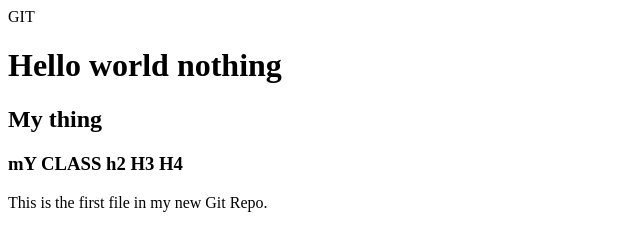
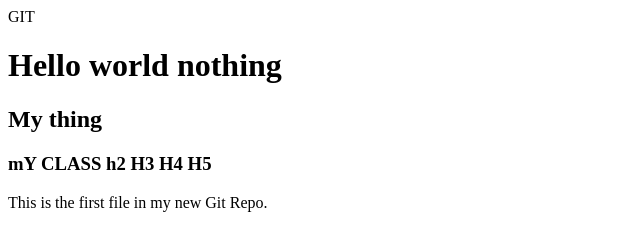
Before and after one commit to AKPAN000/My-folder-is-busy, a plain HTML site: page index.html in a window 1280 px wide. Shown: the full height of the page, 0-640 px from the left. Drawn offline with Linux system fonts and the light colour scheme.

Commit message:
One file is deleted and one inserted

```diff
--- a/index.html
+++ b/index.html
@@ -7,7 +7,7 @@ GIT <!DOCTYPE html>
 
 <h1>Hello world nothing</h1>
 <h2> My thing </h2>
-<h3>mY CLASS h2 H3 H4 </h3>
+<h3>mY CLASS h2 H3 H4 H5 </h3>
 <p>This is the first file in my new Git Repo.</p>
 
 </body akash2>
```
Also changed, not shown: monuments.html (deleted).
